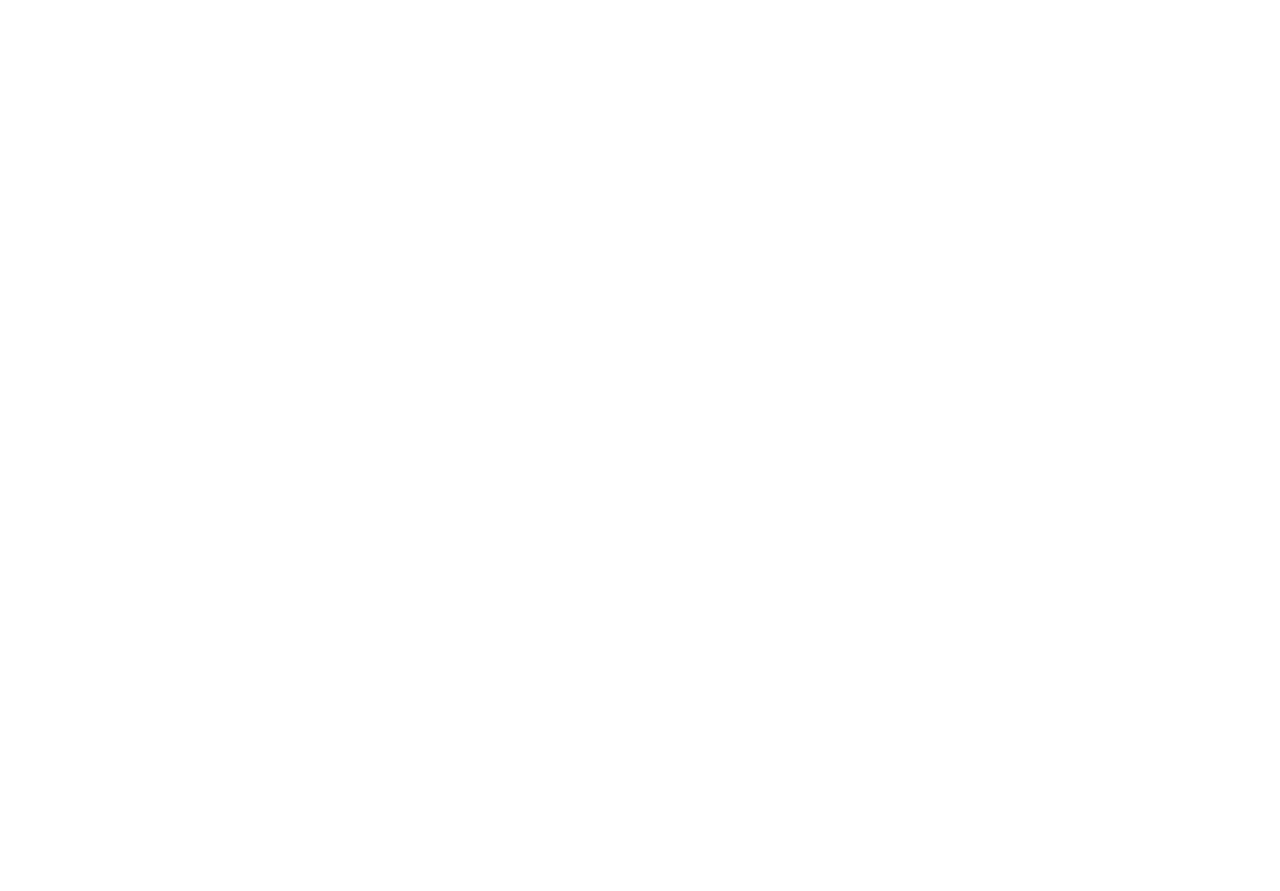
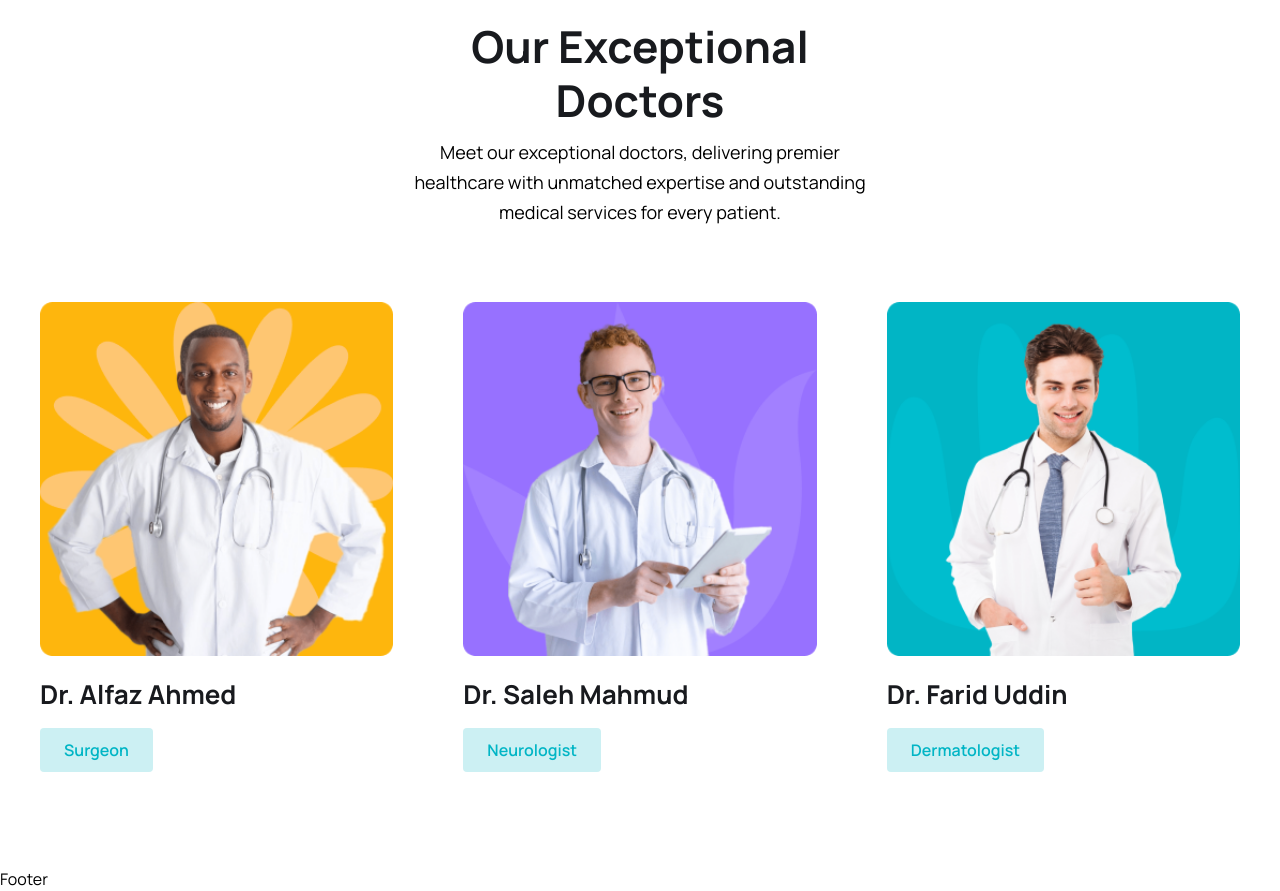
Before and after one commit to Sark-o07/HealthCare_Booking_Website, a React (Vite) app in the folder frontend/: page / in a window 1280 px wide. Shown: the part 3880-4771 px from the top of the page. Before the commit the page ends 3848 px from the top, so only its background shows below. Built offline with nearby package versions, Linux system fonts and the light colour scheme.

Commit message:
feat:Add DoctorList and DoctorCard created a Doctors folder in the components folder added the Doctor listing section to the homepage

```diff
--- /dev/null
+++ b/frontend/src/components/Doctors/DoctorCard.jsx
@@ -0,0 +1,29 @@
+import React from 'react'
+// import { Link } from 'react-router-dom';
+// import { starIcon } from "../../assets/images/Star.png";
+// import { BsArrowRight } from 'react-icons/bs';
+
+export const DoctorCard = (props) => {
+    const {
+        name, avgRating, totalRating,
+        photo, specialty, totalPatient,
+        hospital
+    } = props.doctor;
+  return (
+    <div className="p-3 lg:p-5">
+        <div>
+            <img src={photo} alt="" className='w-full'/>
+        </div>
+        <h2 className='text-[10px] leading-[30px] lg:text-[26px] lg:leading-9
+          text-headingColor font-[700] mt-3 lg:mt-5'>
+            {name}
+        </h2>
+        <div className="mt-2 lg:mt-4 flex items-center justify-between">
+            <span className='bg-[#CCF0F3] text-irisBlueColor py-1 px-2
+              lg:py-2 lg:px-6 text-[12px] lg:text-[16px] lg:leading-7 font-semibold rounded'>
+            {specialty}
+            </span>
+        </div>
+    </div>
+  )
+}
--- /dev/null
+++ b/frontend/src/components/Doctors/DoctorList.jsx
@@ -0,0 +1,14 @@
+import React from 'react';
+import { doctors } from "../../assets/data/doctors";
+import { DoctorCard } from './DoctorCard';
+
+export const DoctorList = () => {
+  return (
+    <div className='grid grid-cols-1 sm:grid-cols-2 md:grid-cols-3 gap-5 lg:gap-[30px] mt-[30px]
+      lg:mt-[55px]'>
+        {doctors.map(doctor =>
+          <DoctorCard key={doctor.id} doctor={doctor} />
+        )}
+    </div>
+  )
+}
--- a/frontend/src/pages/Home.jsx
+++ b/frontend/src/pages/Home.jsx
@@ -14,6 +14,7 @@
 import { Link } from "react-router-dom";
 import {BsArrowRight} from "react-icons/bs"
 import { ServiceList } from '../components/Services/ServiceList';
+import { DoctorList } from '../components/Doctors/DoctorList';
 
 
 
@@ -257,11 +258,27 @@
                 </div>
               </div>
             </div>
-
           </div>
         </div>
       </section>
       {/*========= feature section end ========= */}
+      {/*========= our great doctors ========= */}
+      <section>
+        <div className="container">
+        <div className="xl:w-[470px] mx-auto">
+            <h2 className="heading text-center">
+              Our Exceptional Doctors
+            </h2>
+            <p className="text_para text-center">
+              Meet our exceptional doctors, delivering premier healthcare with unmatched
+               expertise and outstanding medical services for every patient.
+            </p>
+          </div>
+          <DoctorList />
+        </div>
+      </section>
+      {/*========= our great doctors end ========= */}
+
     </>
   );
 };
```
